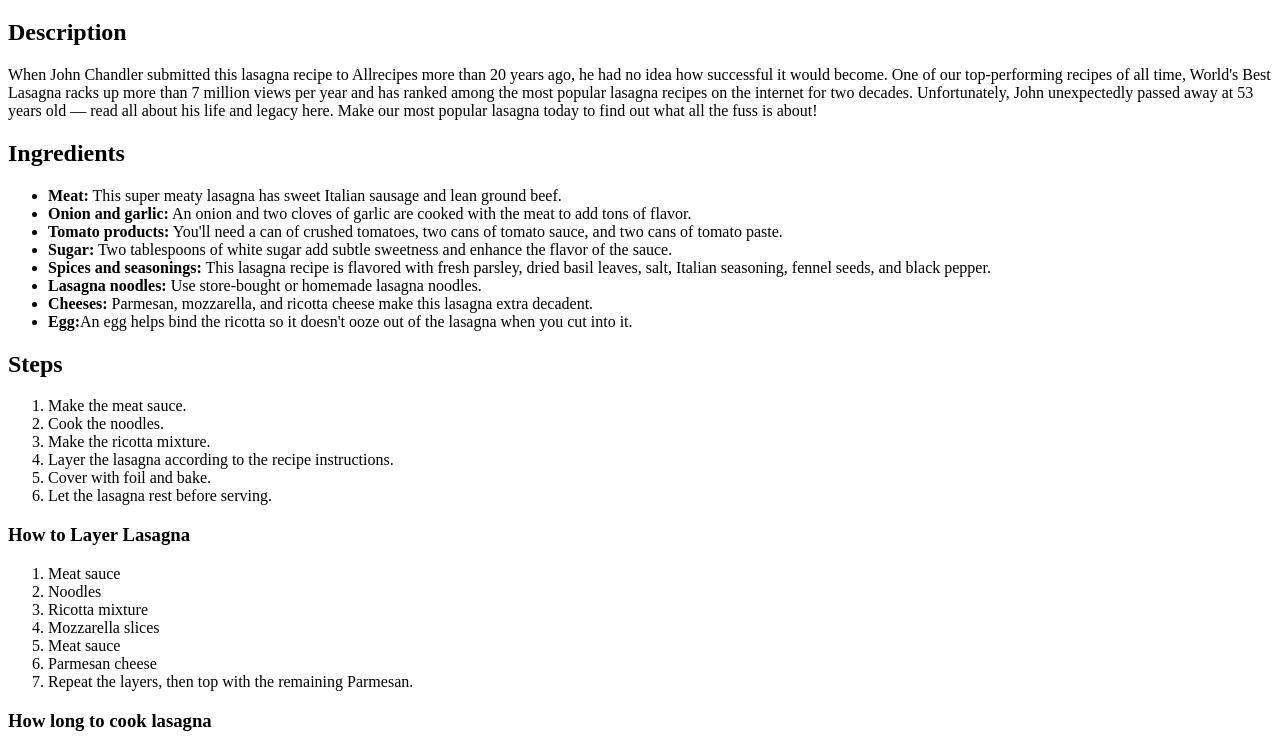
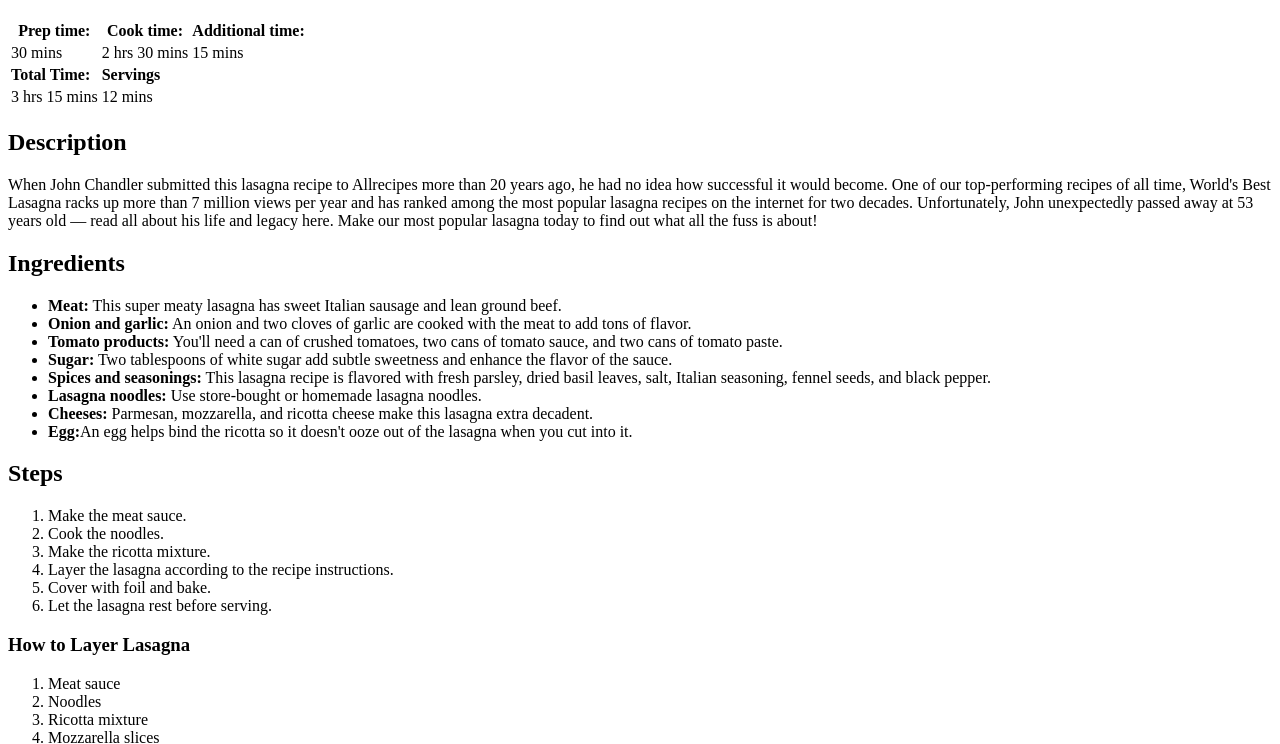
Before and after one commit to gxgarciat/odin-recipes, a plain HTML site: page recipes/lasagna.html in a window 1280 px wide. Shown: the part 61-805 px from the top of the page. Drawn offline with Linux system fonts and the light colour scheme.

Commit message:
Time feature added - Recipes

```diff
--- a/recipes/lasagna.html
+++ b/recipes/lasagna.html
@@ -8,6 +8,39 @@
 </head>
 <body>
     <h1>Lasagna</h1>
+
+    <table>
+        <tr>
+          <th>Prep time:</th>
+          <th>Cook time:</th>
+          <th>Additional time:</th>
+        </tr>
+        <tr>
+          <td>30 mins</td>
+          <td>2 hrs 30 mins</td>
+          <td>15 mins</td>
+        </tr>
+        <tr>
+            <td><strong>Total Time:</strong></td>
+            <td><strong>Servings</strong></td>
+            <td></td>
+          </tr>
+        <tr>
+            <td>3 hrs 15 mins</td>
+            <td>12 mins</td>
+            <td></td>
+        </tr>
+        <!-- <tr>
+          <td>Centro comercial Moctezuma</td>
+          <td>Francisco Chang</td>
+          <td>Mexico</td>
+        </tr> -->
+      </table>
+
+<!-- Total Time:
+3 hrs 15 mins
+Servings:
+12 -->
 
     <h2>Description</h2>
     <p>When John Chandler submitted this lasagna recipe to Allrecipes more than
```
